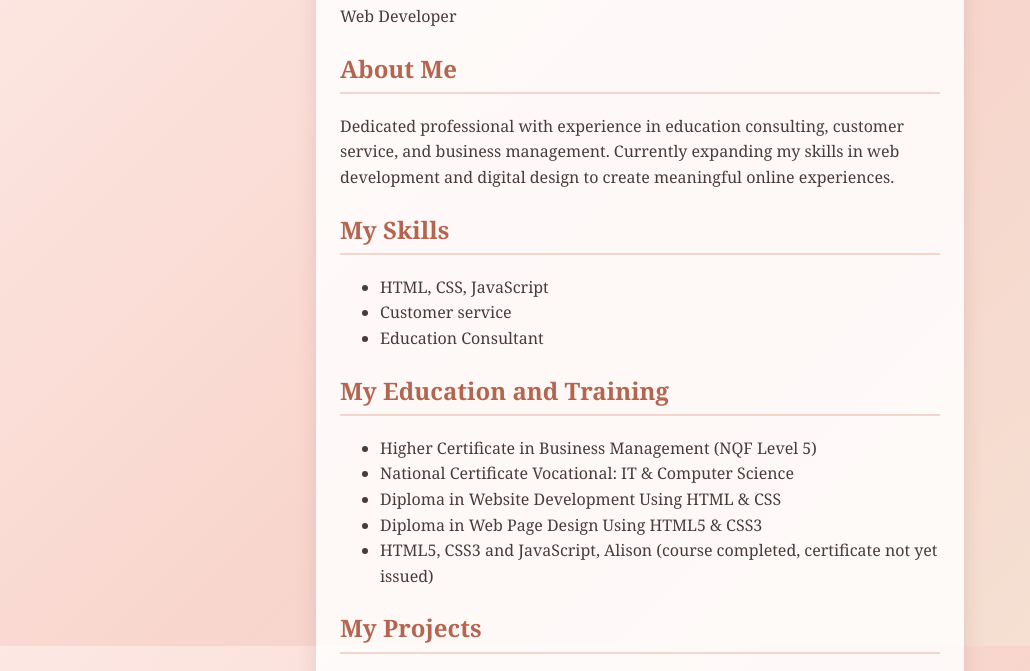
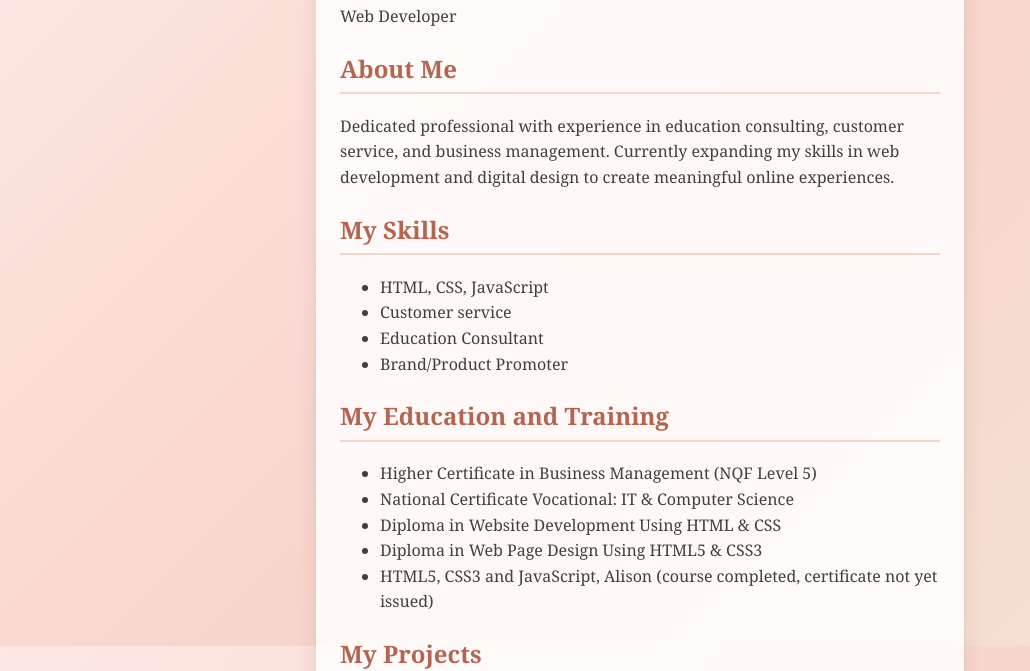
Before and after one commit to phindigee628-creator/my-portfolio, a plain HTML site: page index.html in a window 1280 px wide. Shown: the part 154-825 px from the top of the page, without its empty margins (0-1030 px from the left). Drawn offline with Linux system fonts and the light colour scheme.

Commit message:
Update skills section in index.html
Added a new skill: Brand/Product Promoter.

```diff
--- a/index.html
+++ b/index.html
@@ -16,6 +16,7 @@
     <li>HTML, CSS, JavaScript</li>
     <li>Customer service</li>
     <li>Education Consultant</li>
+    <li>Brand/Product Promoter</li>
   </ul>
 
   <h2>My Education and Training</h2>
```
